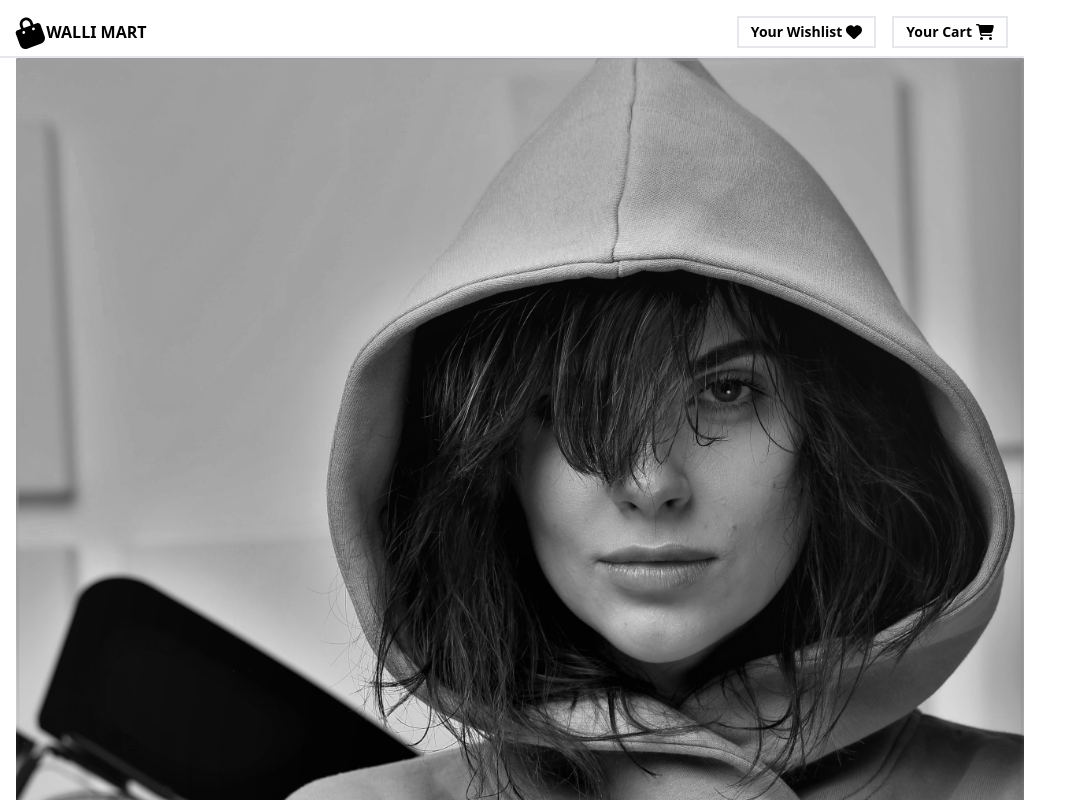
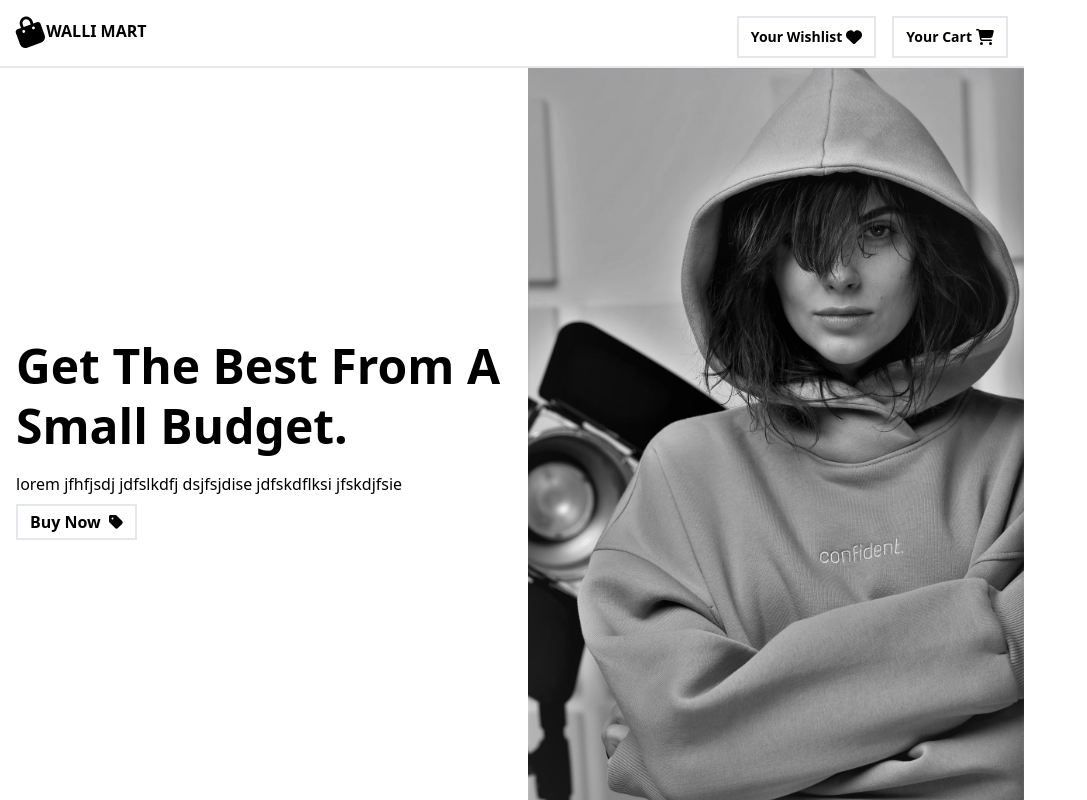
Before and after one commit to Ndace-hash/walli-mart, a Vue app: page / in a window 1280 px wide. Shown: the top 800 px of the page, without its empty margins (0-1087 px from the left). Built offline with nearby package versions, Linux system fonts and the light colour scheme; no server answers.

Commit message:
Design: add hero section

```diff
--- a/src/components/AppHero.vue
+++ b/src/components/AppHero.vue
@@ -1,9 +1,18 @@
 <template>
-  <section class="hero relative w-full h-screen flex gap-4">
-    <!-- <div class="absolute inset-0 bg-black opacity-30"></div> -->
-    <div></div>
-    <div class="h-full">
-      <img src="../assets/display.jpg" class="w-full" />
+  <section class="hero relative w-full grid grid-cols-2 gap-4 pl-4">
+    <div class="flex flex-col gap-y-2 justify-center">
+      <h1 class="text-5xl font-bold capitalize leading-tight mb-2">
+        Get the best from a small budget.
+      </h1>
+      <p>lorem jfhfjsdj jdfslkdfj dsjfsjdise jdfskdflksi jfskdjfsie</p>
+      <button
+        class="capitalize font-semibold border-2 w-max py-1 px-3 flex items-center justify-center gap-2 text-base"
+      >
+        <span>buy now</span> <Font-awesome-icon icon="fa-solid fa-tag" />
+      </button>
+    </div>
+    <div class="h-full flex place-items-center overflow-y-hidden object-cover">
+      <img src="../assets/display.jpg" class="w-full h-full" />
     </div>
   </section>
 </template>
@@ -11,9 +20,7 @@
 <script setup lang="ts"></script>
 
 <style scoped>
-/* section.hero {
-  background-image: url("../assets/hero.jpg");
-  background-position: center;
-  background-size: cover;
-} */
+section.hero {
+  height: calc(100vh - 60px);
+}
 </style>
--- a/src/components/NavBar.vue
+++ b/src/components/NavBar.vue
@@ -1,6 +1,8 @@
 <template>
-  <header class="flex justify-between w-full px-4 border-b-2 py-2">
-    <AppHeading title="walli mart" size="text-3xl" />
+  <header class="flex justify-between w-full px-4 border-b-2 py-2 h-[60px]">
+    <RouterLink to="/">
+      <AppHeading title="walli mart" size="text-3xl" />
+    </RouterLink>
     <nav class="flex justify-center gap-4">
       <RouterLink to="/wishlist" class="flex items-center border-2 py-1 px-3 gap-1">
         <span class="capitalize font-semibold text-sm">your wishlist</span>
--- a/src/main.ts
+++ b/src/main.ts
@@ -10,10 +10,11 @@ import {
   faShoppingBag,
   faHeart,
   faStar,
-  faPlus
+  faPlus,
+  faTag
 } from '@fortawesome/free-solid-svg-icons'
 
-library.add(faShoppingCart, faShoppingBag, faHeart, faStar, faPlus)
+library.add(faShoppingCart, faShoppingBag, faHeart, faStar, faPlus, faTag)
 
 const app = createApp(App)
 
```
